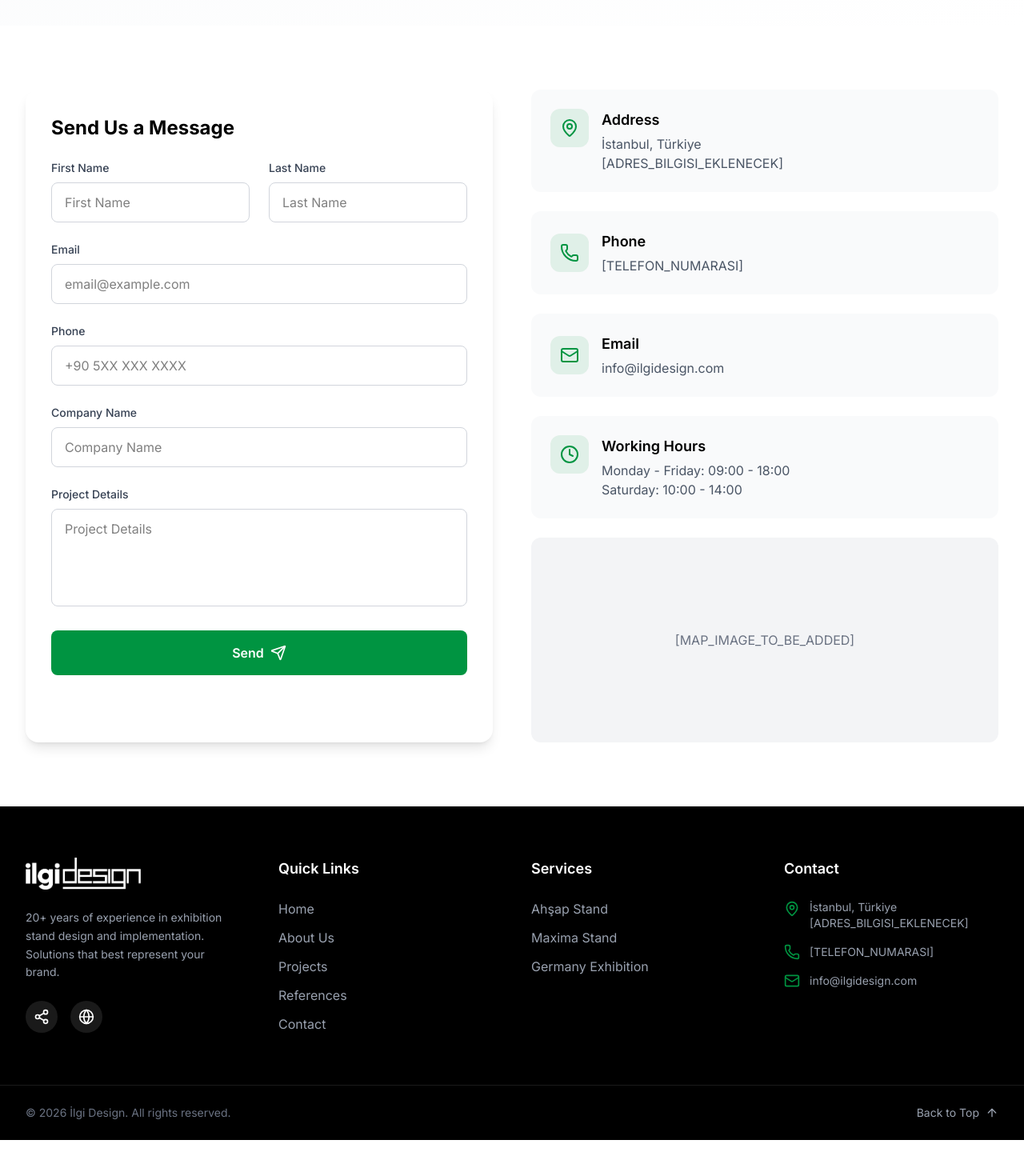
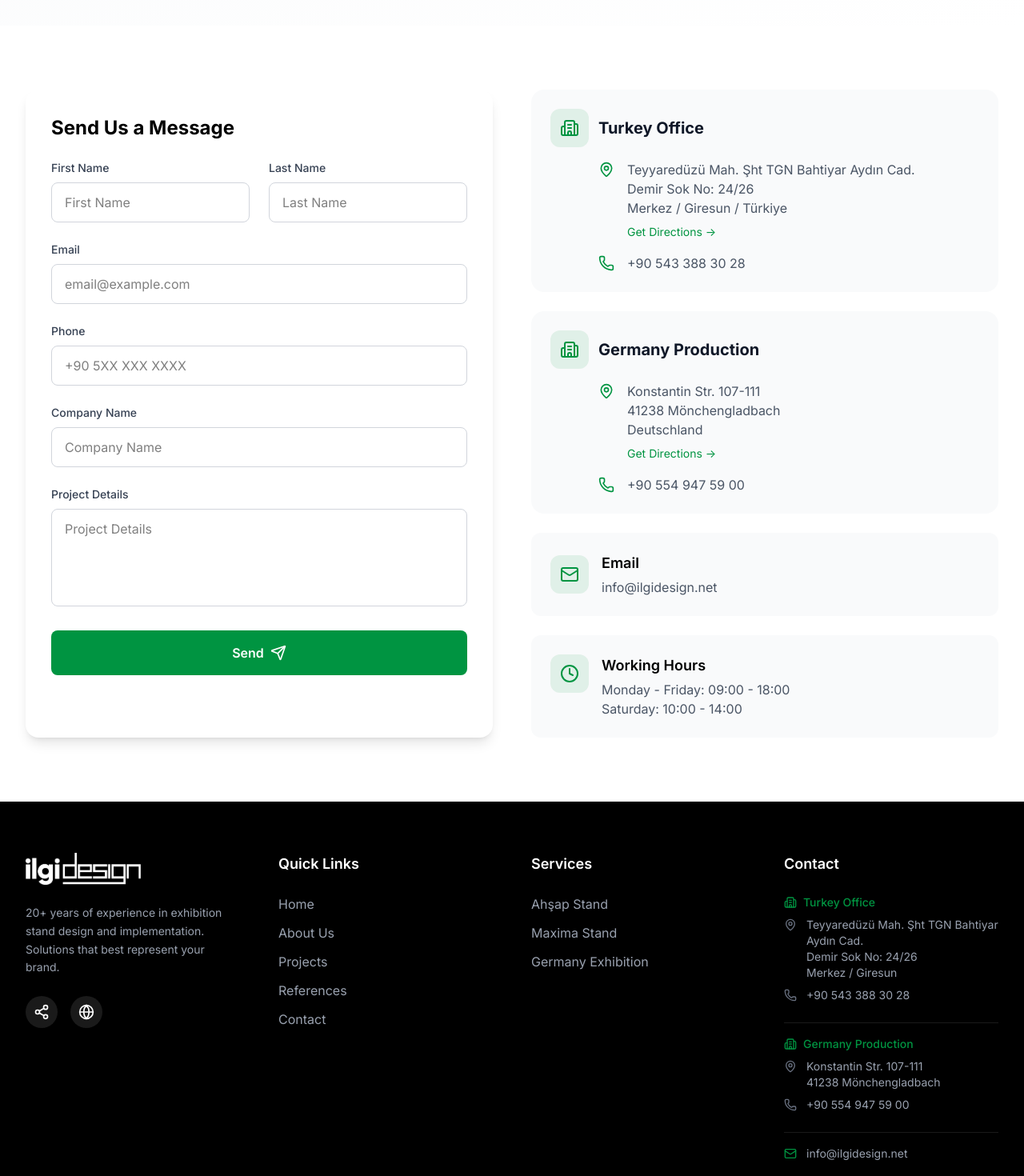
Before and after one commit to Webintoshi/ilgidesign, a Next.js app in the folder my-app/: page /en/iletisim in a window 1280 px wide. Shown: the part 260-1730 px from the top of the page at 80% size. Before the commit the page ends 1685 px from the top, so only its background shows below. Built offline with nearby package versions, Linux system fonts and the light colour scheme.

Commit message:
feat: update contact information with Turkey and Germany office details

```diff
--- a/my-app/app/[locale]/iletisim/page.tsx
+++ b/my-app/app/[locale]/iletisim/page.tsx
@@ -1,4 +1,4 @@
-import { MapPin, Phone, Mail, Clock, Send } from 'lucide-react';
+import { MapPin, Phone, Mail, Clock, Send, Building2 } from 'lucide-react';
 
 export function generateStaticParams() {
   return [{ locale: 'tr' }, { locale: 'en' }];
@@ -7,8 +7,48 @@ export function generateStaticParams() {
 export default async function ContactPage({ params }: { params: Promise<{ locale: string }> }) {
   const { locale } = await params;
   const translations = {
-    tr: { title: 'İletişim', subtitle: 'Fuar standı projeleriniz için bize ulaşın. Ücretsiz keşif ve fiyat teklifi alın.', formTitle: 'Bize Mesaj Gönderin', name: 'Adınız', surname: 'Soyadınız', email: 'E-posta', phone: 'Telefon', company: 'Firma Adı', details: 'Proje Detayları', send: 'Gönder', address: 'Adres', hours: 'Çalışma Saatleri', weekdays: 'Pazartesi - Cuma: 09:00 - 18:00', weekend: 'Cumartesi: 10:00 - 14:00', map: '[HARITA_GORSELI_EKLENECEK]' },
-    en: { title: 'Contact Us', subtitle: 'Get in touch for your exhibition stand projects. Free consultation and quote.', formTitle: 'Send Us a Message', name: 'First Name', surname: 'Last Name', email: 'Email', phone: 'Phone', company: 'Company Name', details: 'Project Details', send: 'Send', address: 'Address', hours: 'Working Hours', weekdays: 'Monday - Friday: 09:00 - 18:00', weekend: 'Saturday: 10:00 - 14:00', map: '[MAP_IMAGE_TO_BE_ADDED]' }
+    tr: {
+      title: 'İletişim',
+      subtitle: 'Fuar standı projeleriniz için bize ulaşın. Ücretsiz keşif ve fiyat teklifi alın.',
+      formTitle: 'Bize Mesaj Gönderin',
+      name: 'Adınız',
+      surname: 'Soyadınız',
+      email: 'E-posta',
+      phone: 'Telefon',
+      company: 'Firma Adı',
+      details: 'Proje Detayları',
+      send: 'Gönder',
+      turkeyOffice: 'Türkiye Ofis',
+      germanyOffice: 'Almanya Üretim',
+      address: 'Adres',
+      phoneLabel: 'Telefon',
+      emailLabel: 'E-posta',
+      hours: 'Çalışma Saatleri',
+      weekdays: 'Pazartesi - Cuma: 09:00 - 18:00',
+      weekend: 'Cumartesi: 10:00 - 14:00',
+      getDirections: 'Yol Tarifi Al'
+    },
+    en: {
+      title: 'Contact Us',
+      subtitle: 'Get in touch for your exhibition stand projects. Free consultation and quote.',
+      formTitle: 'Send Us a Message',
+      name: 'First Name',
+      surname: 'Last Name',
+      email: 'Email',
+      phone: 'Phone',
+      company: 'Company Name',
+      details: 'Project Details',
+      send: 'Send',
+      turkeyOffice: 'Turkey Office',
+      germanyOffice: 'Germany Production',
+      address: 'Address',
+      phoneLabel: 'Phone',
+      emailLabel: 'Email',
+      hours: 'Working Hours',
+      weekdays: 'Monday - Friday: 09:00 - 18:00',
+      weekend: 'Saturday: 10:00 - 14:00',
+      getDirections: 'Get Directions'
+    }
   };
   const t = translations[locale as keyof typeof translations];
 
@@ -24,6 +64,7 @@ export default async function ContactPage({ params }: { params: Promise<{ locale
       <section className="py-20">
         <div className="max-w-7xl mx-auto px-4 sm:px-6 lg:px-8">
           <div className="grid lg:grid-cols-2 gap-12">
+            {/* Contact Form */}
             <div className="bg-white rounded-2xl shadow-lg p-8">
               <h2 className="text-2xl font-bold mb-6">{t.formTitle}</h2>
               <form className="space-y-6">
@@ -60,37 +101,98 @@ export default async function ContactPage({ params }: { params: Promise<{ locale
               </form>
             </div>
 
+            {/* Contact Info Cards */}
             <div className="space-y-6">
-              <div className="flex items-start space-x-4 bg-gray-50 rounded-xl p-6">
-                <div className="w-12 h-12 bg-[#009441]/10 rounded-xl flex items-center justify-center flex-shrink-0">
-                  <MapPin className="w-6 h-6 text-[#009441]" />
+              {/* Turkey Office */}
+              <div className="bg-gray-50 rounded-2xl p-6">
+                <div className="flex items-center gap-3 mb-4">
+                  <div className="w-12 h-12 bg-[#009441]/10 rounded-xl flex items-center justify-center">
+                    <Building2 className="w-6 h-6 text-[#009441]" />
+                  </div>
+                  <h3 className="font-bold text-xl text-gray-900">{t.turkeyOffice}</h3>
                 </div>
-                <div>
-                  <h3 className="font-semibold text-lg mb-1">{t.address}</h3>
-                  <p className="text-gray-600">İstanbul, Türkiye<br />[ADRES_BILGISI_EKLENECEK]</p>
+
+                <div className="space-y-4 pl-15">
+                  <div className="flex items-start space-x-4">
+                    <MapPin className="w-5 h-5 text-[#009441] mt-0.5 flex-shrink-0" />
+                    <div>
+                      <p className="text-gray-600">
+                        Teyyaredüzü Mah. Şht TGN Bahtiyar Aydın Cad.<br />
+                        Demir Sok No: 24/26<br />
+                        Merkez / Giresun / Türkiye
+                      </p>
+                      <a
+                        href="https://maps.google.com/?q=Teyyaredüzü+Mah.+Şht+TGN+Bahtiyar+Aydın+Cad.+Demir+Sok+No:+24/26+Merkez/Giresun"
+                        target="_blank"
+                        rel="noopener noreferrer"
+                        className="inline-flex items-center text-[#009441] text-sm mt-2 hover:underline"
+                      >
+                        {t.getDirections} →
+                      </a>
+                    </div>
+                  </div>
+
+                  <div className="flex items-center space-x-4">
+                    <Phone className="w-5 h-5 text-[#009441] flex-shrink-0" />
+                    <a href="tel:+905433883028" className="text-gray-600 hover:text-[#009441] transition-colors">
+                      +90 543 388 30 28
+                    </a>
+                  </div>
                 </div>
               </div>
 
-              <div className="flex items-center space-x-4 bg-gray-50 rounded-xl p-6">
-                <div className="w-12 h-12 bg-[#009441]/10 rounded-xl flex items-center justify-center flex-shrink-0">
-                  <Phone className="w-6 h-6 text-[#009441]" />
+              {/* Germany Office */}
+              <div className="bg-gray-50 rounded-2xl p-6">
+                <div className="flex items-center gap-3 mb-4">
+                  <div className="w-12 h-12 bg-[#009441]/10 rounded-xl flex items-center justify-center">
+                    <Building2 className="w-6 h-6 text-[#009441]" />
+                  </div>
+                  <h3 className="font-bold text-xl text-gray-900">{t.germanyOffice}</h3>
                 </div>
-                <div>
-                  <h3 className="font-semibold text-lg mb-1">Phone</h3>
-                  <a href="tel:+901234567890" className="text-gray-600 hover:text-[#009441] transition-colors">[TELEFON_NUMARASI]</a>
+
+                <div className="space-y-4 pl-15">
+                  <div className="flex items-start space-x-4">
+                    <MapPin className="w-5 h-5 text-[#009441] mt-0.5 flex-shrink-0" />
+                    <div>
+                      <p className="text-gray-600">
+                        Konstantin Str. 107-111<br />
+                        41238 Mönchengladbach<br />
+                        Deutschland
+                      </p>
+                      <a
+                        href="https://maps.google.com/?q=Konstantin+Str.+107-111,+41238+Mönchengladbach"
+                        target="_blank"
+                        rel="noopener noreferrer"
+                        className="inline-flex items-center text-[#009441] text-sm mt-2 hover:underline"
+                      >
+                        {t.getDirections} →
+                      </a>
+                    </div>
+                  </div>
+
+                  <div className="flex items-center space-x-4">
+                    <Phone className="w-5 h-5 text-[#009441] flex-shrink-0" />
+                    <a href="tel:+905549475900" className="text-gray-600 hover:text-[#009441] transition-colors">
+                      +90 554 947 59 00
+                    </a>
+                  </div>
                 </div>
               </div>
 
+              {/* Email */}
               <div className="flex items-center space-x-4 bg-gray-50 rounded-xl p-6">
                 <div className="w-12 h-12 bg-[#009441]/10 rounded-xl flex items-center justify-center flex-shrink-0">
                   <Mail className="w-6 h-6 text-[#009441]" />
                 </div>
                 <div>
-                  <h3 className="font-semibold text-lg mb-1">Email</h3>
-                  <a href="mailto:info@ilgidesign.com" className="text-gray-600 hover:text-[#009441] transition-colors">info@ilgidesign.com</a>
+                  <h3 className="font-semibold text-lg mb-1">{t.emailLabel}</h3>
+                  <a href="mailto:info@ilgidesign.net" className="text-gray-600 hover:text-[#009441] transition-colors">
+                    info@ilgidesign.net
+                  </a>
                 </div>
               </div>
 
+              {/* Working Hours */}
               <div className="flex items-start space-x-4 bg-gray-50 rounded-xl p-6">
                 <div className="w-12 h-12 bg-[#009441]/10 rounded-xl flex items-center justify-center flex-shrink-0">
                   <Clock className="w-6 h-6 text-[#009441]" />
@@ -100,10 +202,6 @@ export default async function ContactPage({ params }: { params: Promise<{ locale
                   <p className="text-gray-600">{t.weekdays}<br />{t.weekend}</p>
                 </div>
               </div>
-
-              <div className="bg-gray-100 rounded-xl h-64 flex items-center justify-center">
-                <p className="text-gray-500">{t.map}</p>
-              </div>
             </div>
           </div>
         </div>
--- a/my-app/components/Footer.tsx
+++ b/my-app/components/Footer.tsx
@@ -3,7 +3,7 @@
 import Link from 'next/link';
 import Image from 'next/image';
 import { useParams } from 'next/navigation';
-import { Phone, Mail, MapPin, ArrowUp, Globe, Share2 } from 'lucide-react';
+import { Phone, Mail, MapPin, ArrowUp, Globe, Share2, Building2 } from 'lucide-react';
 
 export default function Footer() {
   const params = useParams();
@@ -18,6 +18,8 @@ export default function Footer() {
     services: locale === 'tr' ? 'Hizmetler' : 'Services',
     contact: locale === 'tr' ? 'İletişim' : 'Contact',
     rights: locale === 'tr' ? 'Tüm hakları saklıdır.' : 'All rights reserved.',
+    turkeyOffice: locale === 'tr' ? 'Türkiye Ofis' : 'Turkey Office',
+    germanyOffice: locale === 'tr' ? 'Almanya Üretim' : 'Germany Production',
   };
 
   const scrollToTop = () => {
@@ -100,25 +102,58 @@ export default function Footer() {
           {/* Contact */}
           <div>
             <h3 className="text-lg font-semibold mb-6">{t.contact}</h3>
-            <ul className="space-y-4">
-              <li className="flex items-start space-x-3">
-                <MapPin className="w-5 h-5 text-[#009441] mt-0.5 flex-shrink-0" />
-                <span className="text-gray-400 text-sm">
-                  İstanbul, Türkiye<br />
-                  [ADRES_BILGISI_EKLENECEK]
-                </span>
+            <ul className="space-y-6">
+              {/* Turkey Office */}
+              <li className="space-y-2">
+                <div className="flex items-center gap-2 text-[#009441] font-medium text-sm">
+                  <Building2 className="w-4 h-4" />
+                  {t.turkeyOffice}
+                </div>
+                <div className="flex items-start space-x-3">
+                  <MapPin className="w-4 h-4 text-gray-500 mt-0.5 flex-shrink-0" />
+                  <span className="text-gray-400 text-sm">
+                    Teyyaredüzü Mah. Şht TGN Bahtiyar Aydın Cad.<br />
+                    Demir Sok No: 24/26<br />
+                    Merkez / Giresun
+                  </span>
+                </div>
+                <div className="flex items-center space-x-3">
+                  <Phone className="w-4 h-4 text-gray-500 flex-shrink-0" />
+                  <a href="tel:+905433883028" className="text-gray-400 text-sm hover:text-[#009441] transition-colors">
+                    +90 543 388 30 28
+                  </a>
+                </div>
               </li>
-              <li className="flex items-center space-x-3">
-                <Phone className="w-5 h-5 text-[#009441] flex-shrink-0" />
-                <a href="tel:+901234567890" className="text-gray-400 text-sm hover:text-[#009441] transition-colors">
-                  [TELEFON_NUMARASI]
-                </a>
+
+              {/* Germany Office */}
+              <li className="space-y-2 pt-4 border-t border-white/10">
+                <div className="flex items-center gap-2 text-[#009441] font-medium text-sm">
+                  <Building2 className="w-4 h-4" />
+                  {t.germanyOffice}
+                </div>
+                <div className="flex items-start space-x-3">
+                  <MapPin className="w-4 h-4 text-gray-500 mt-0.5 flex-shrink-0" />
+                  <span className="text-gray-400 text-sm">
+                    Konstantin Str. 107-111<br />
+                    41238 Mönchengladbach
+                  </span>
+                </div>
+                <div className="flex items-center space-x-3">
+                  <Phone className="w-4 h-4 text-gray-500 flex-shrink-0" />
+                  <a href="tel:+905549475900" className="text-gray-400 text-sm hover:text-[#009441] transition-colors">
+                    +90 554 947 59 00
+                  </a>
+                </div>
               </li>
-              <li className="flex items-center space-x-3">
-                <Mail className="w-5 h-5 text-[#009441] flex-shrink-0" />
-                <a href="mailto:info@ilgidesign.com" className="text-gray-400 text-sm hover:text-[#009441] transition-colors">
-                  info@ilgidesign.com
-                </a>
+
+              {/* Email */}
+              <li className="pt-4 border-t border-white/10">
+                <div className="flex items-center space-x-3">
+                  <Mail className="w-4 h-4 text-[#009441] flex-shrink-0" />
+                  <a href="mailto:info@ilgidesign.net" className="text-gray-400 text-sm hover:text-[#009441] transition-colors">
+                    info@ilgidesign.net
+                  </a>
+                </div>
               </li>
             </ul>
           </div>
```
